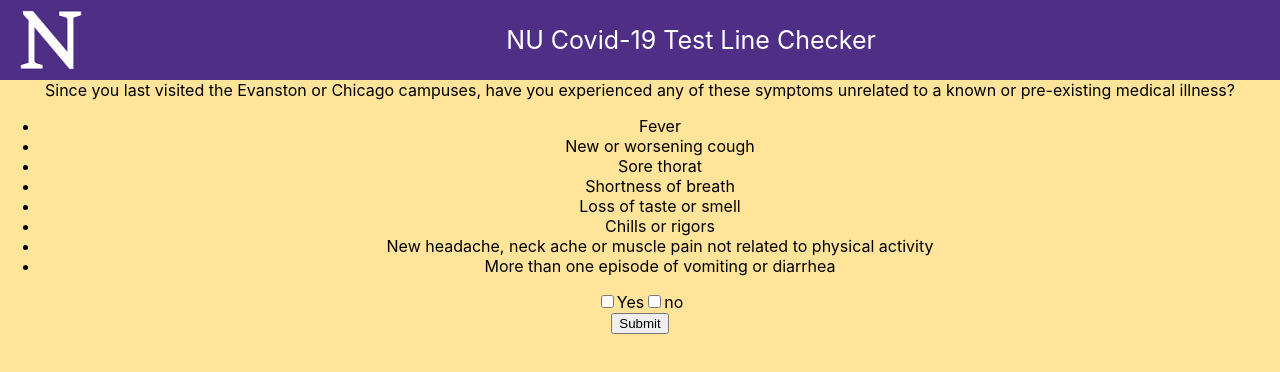
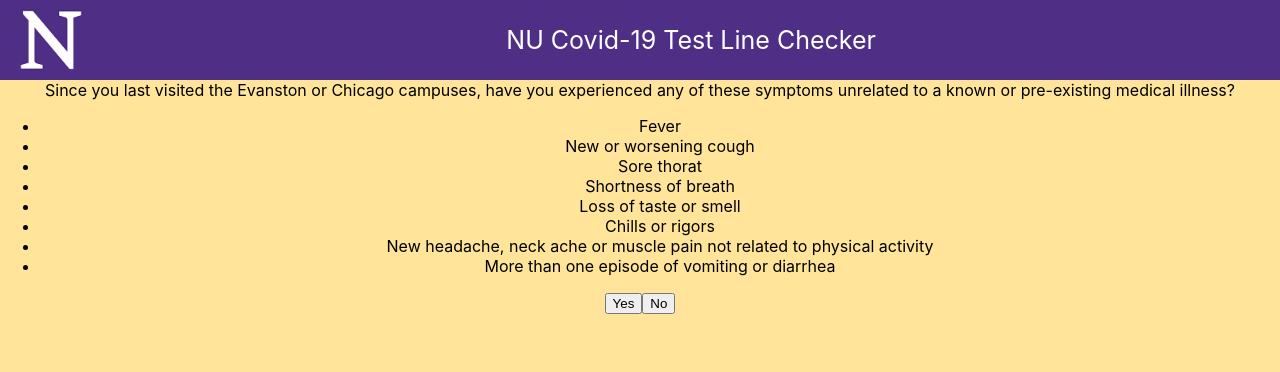
Before and after one commit to 397-f21/covid-line-checker, a React (Create React App) app: page / in a window 1280 px wide. Both pictures are taken after a click on the button "Check In". Shown: the top 372 px of the page. Built offline with nearby package versions, Linux system fonts and the light colour scheme; no server answers; the database is empty.

Commit message:
update button
update checkbox to buttons

```diff
--- a/src/components/Button.js
+++ b/src/components/Button.js
@@ -36,12 +36,16 @@
         <button className="btn btn-checked-out" onClick={() => {
           setCheckedIn(false);
           checkOut(numPeople, update, setUpdate);
+          setSymptom(false);
         }
         }>Check Out</button>
         :
-        <button onClick={()=>{
-          setSymptom(true);
-        }}> Submit </button>
+          <div><button onClick={()=>{
+            setSymptom(true);
+          }}> Yes </button>
+          <button onClick={()=>{
+            setSymptom(true);
+          }}> No </button></div>
       :
       <button className="btn btn-checked-in" onClick={() => {
         setCheckedIn(true);
--- a/src/components/Symptom.js
+++ b/src/components/Symptom.js
@@ -17,9 +17,6 @@
                         <li>New headache, neck ache or muscle pain not related to physical activity</li>
                         <li>More than one episode of vomiting or diarrhea</li>
                     </ul>
-
-                    <label><input type="checkbox" id="yes"/>Yes</label>
-                    <label for="no"><input type="checkbox" id="no"/>no</label>
             </div>
         </>
     )
```
